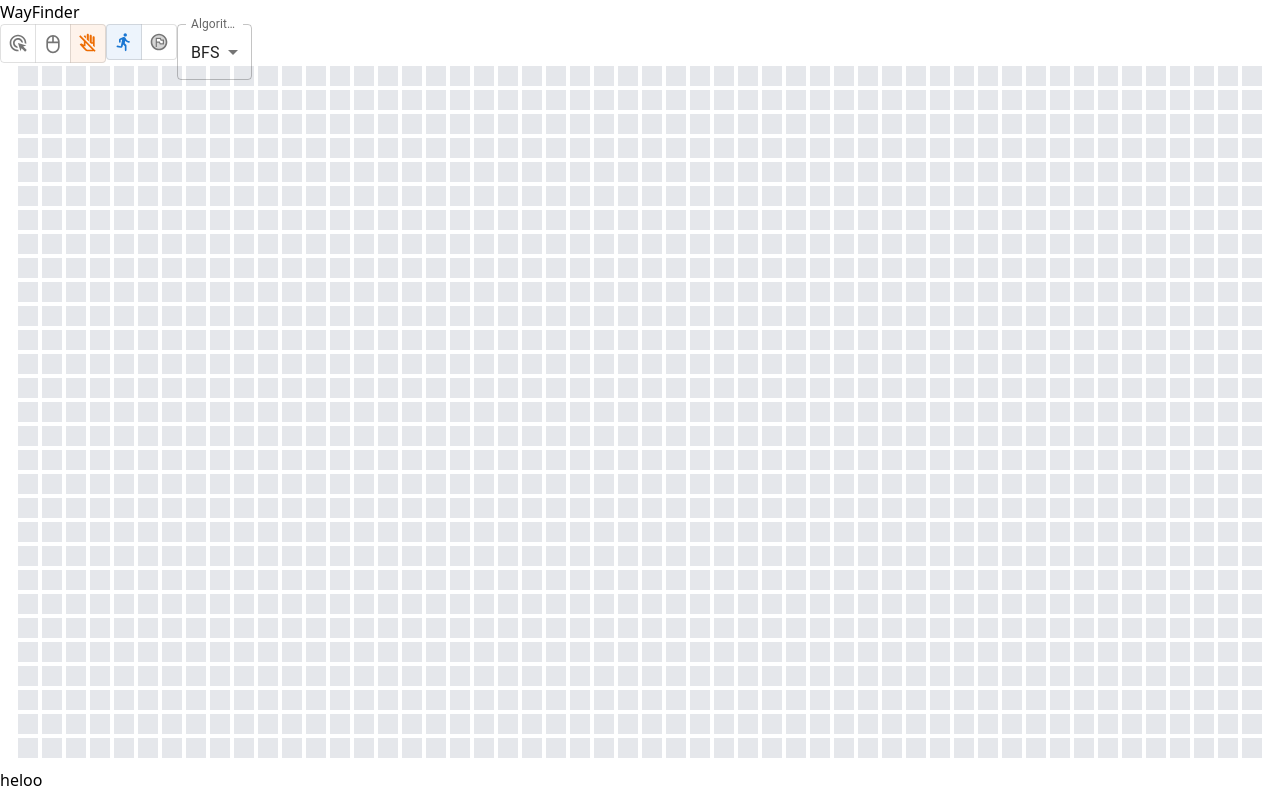
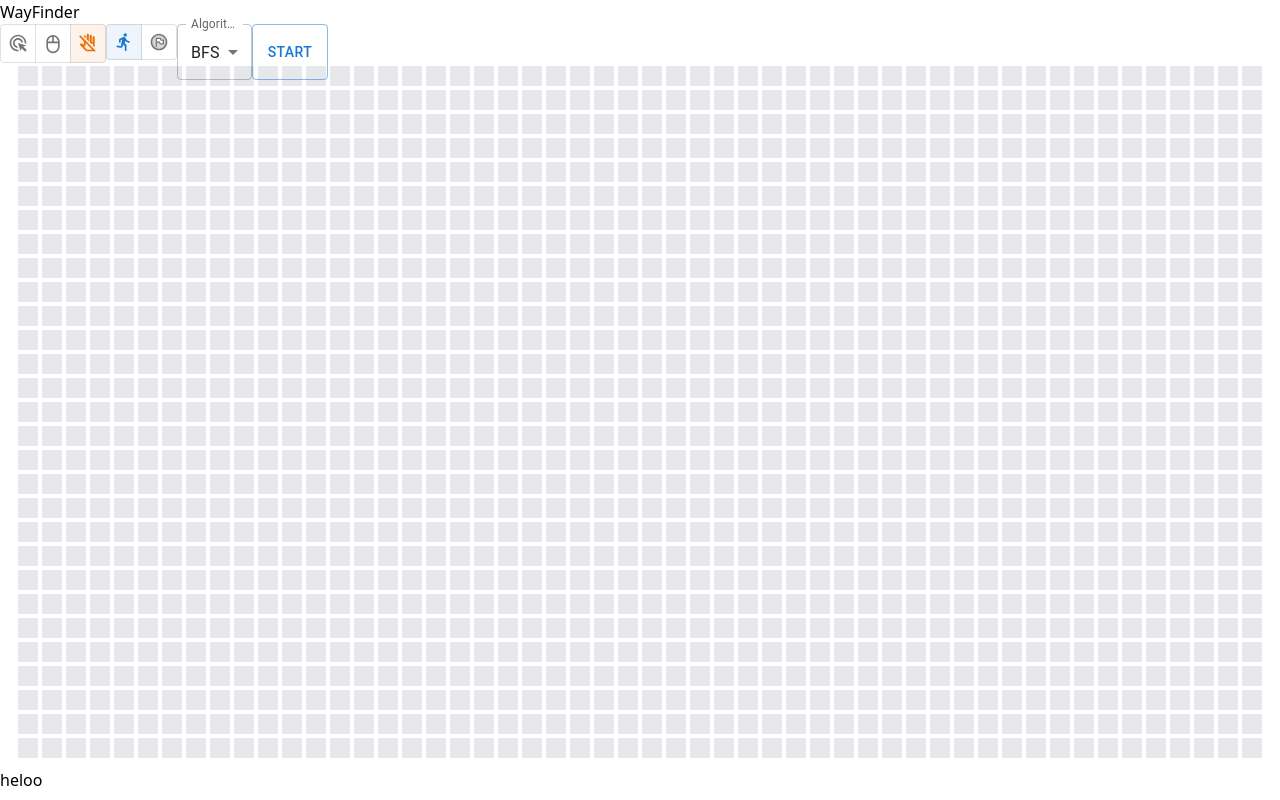
Before and after one commit to JaeAeich/WayFinder, a React (Vite) app: page / in a window 1280 px wide. Built offline with nearby package versions, Linux system fonts and the light colour scheme.

Commit message:
feat: Add algo start button

```diff
--- a/src/components/Cell.tsx
+++ b/src/components/Cell.tsx
@@ -12,7 +12,7 @@ function Cell(props: CellType) {
   const dispatch = useDispatch();
 
   // Get the isWall property of this cell from store
-  const { isWall } = useSelector(
+  const { isWall, isVis } = useSelector(
     (state: RootState) => state.cellGrid.cells[i][j]
   );
 
@@ -57,8 +57,10 @@ function Cell(props: CellType) {
 
   return (
     <div
-      className={`cell w-6 h-6 ${
-        isWall ? 'bg-red-400' : 'bg-gray-200'
+      className={`cell w-6 h-6 transition-colors ${
+        isWall ? 'bg-red-400' : ''
+      } ${
+        isVis ? 'bg-blue-400' : 'bg-gray-200'
       } border-2 border-white active:bg-red-200`}
       onMouseEnter={() => handleCellDrag()}
       onTouchMove={() => handleCellDrag()}
--- a/src/components/Navbar.tsx
+++ b/src/components/Navbar.tsx
@@ -7,6 +7,7 @@ import {
   MenuItem,
   InputLabel,
   SelectChangeEvent,
+  Button,
 } from '@mui/material';
 import AdsClickOutlinedIcon from '@mui/icons-material/AdsClickOutlined';
 import MouseOutlinedIcon from '@mui/icons-material/MouseOutlined';
@@ -19,12 +20,14 @@ import {
   setClickOption,
   setPositionSelectOption,
 } from '../store/features/click/clickSlice';
+import { setVis } from '../store/features/cell/cellSlice';
+import DFS from '../logic/Algorithm/DFS';
 
 function Navbar() {
   const dispatch = useDispatch();
-  const { clickOption, positionSelectOption, algorithm } = useSelector(
-    (state: RootState) => state.click
-  );
+  const { clickOption, positionSelectOption, algorithm, startIndex, endIndex } =
+    useSelector((state: RootState) => state.click);
+  const { cells } = useSelector((state: RootState) => state.cellGrid);
 
   const handleClickToggle = (selectedValue: string) => {
     dispatch(setClickOption(selectedValue[0]));
@@ -37,6 +40,11 @@ function Navbar() {
   const handleAlgoChange = (event: SelectChangeEvent) => {
     console.log(event.target.value as string);
     dispatch(setAlgo(event.target.value as string));
+  };
+
+  const handleStartClick = () => {
+    //implement DFS from startIndex to endIndex
+    DFS({ cells, startIndex, endIndex, dispatch, setVis });
   };
 
   return (
@@ -115,6 +123,9 @@ function Navbar() {
             </Select>
           </FormControl>
         </div>
+        <Button variant="outlined" onClick={handleStartClick}>
+          Start
+        </Button>
       </div>
     </div>
   );
--- /dev/null
+++ b/src/logic/Algorithm/DFS.ts
@@ -0,0 +1,62 @@
+import { CellType } from '../GridBlock/GridBlock';
+
+type SetVisFunction = (coordinates: { i: number; j: number }) => void;
+
+type DFSParams = {
+  cells: CellType[][];
+  startIndex: number[];
+  endIndex: number[];
+  // eslint-disable-next-line @typescript-eslint/no-explicit-any
+  dispatch: (action: any) => void;
+  setVis: SetVisFunction;
+};
+
+const depthFirstSearch = ({
+  // cells,
+  startIndex,
+  endIndex,
+}: // dispatch,
+// setVis,
+DFSParams) => {
+  const stack: number[][] = [];
+
+  // const numRows = cells.length;
+  // const numCols = cells[0].length;
+
+  // const isValid = (i: number, j: number) => {
+  //   return i >= 0 && i < numRows && j >= 0 && j < numCols;
+  // };
+
+  stack.push(startIndex);
+
+  while (stack.length > 0) {
+    const [i, j] = stack.pop() || [0, 0];
+    if (i === endIndex[0] && j === endIndex[1]) {
+      console.log('end');
+      // Reached the end node
+      return;
+    }
+    // // TODO: This needs to be asynch, set thunk first
+    // if (!cells[i][j].isVis && !cells[i][j].isWall) {
+    //   setTimeout(() => {
+    //     dispatch(setVis({ i, j }));
+    //   }, 10);
+    //   // setVis({ i, j });
+
+    //   const neighbors: [number, number][] = [
+    //     [i - 1, j], // Up
+    //     [i + 1, j], // Down
+    //     [i, j - 1], // Left
+    //     [i, j + 1], // Right
+    //   ];
+
+    // for (const [ni, nj] of neighbors) {
+    //   if (isValid(ni, nj) && !cells[ni][nj].isVis && !cells[ni][nj].isWall) {
+    //     stack.push([ni, nj]);
+    //   }
+    // }
+    // }
+  }
+};
+
+export default depthFirstSearch;
```
